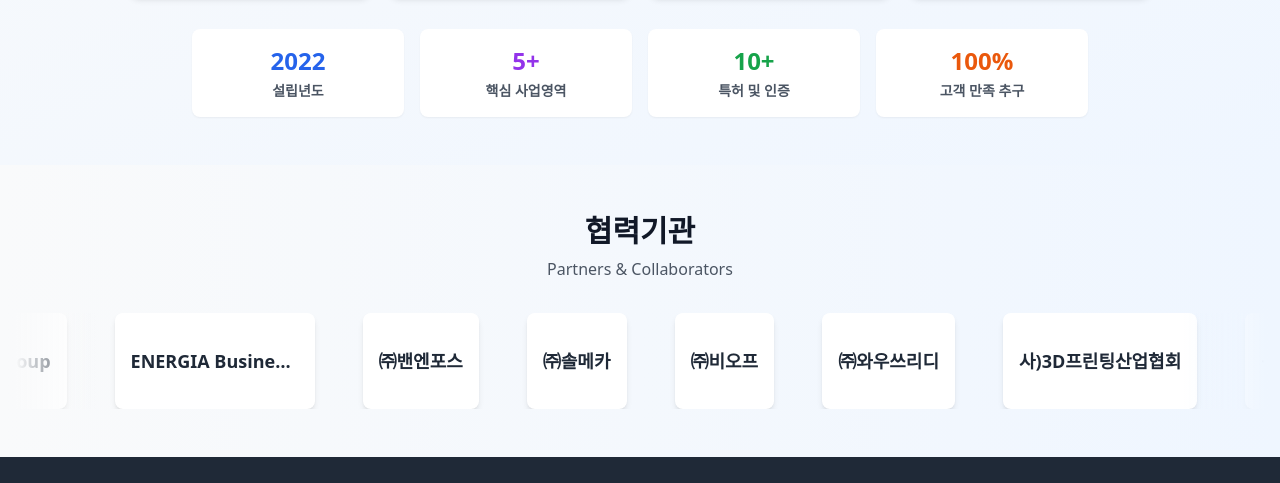
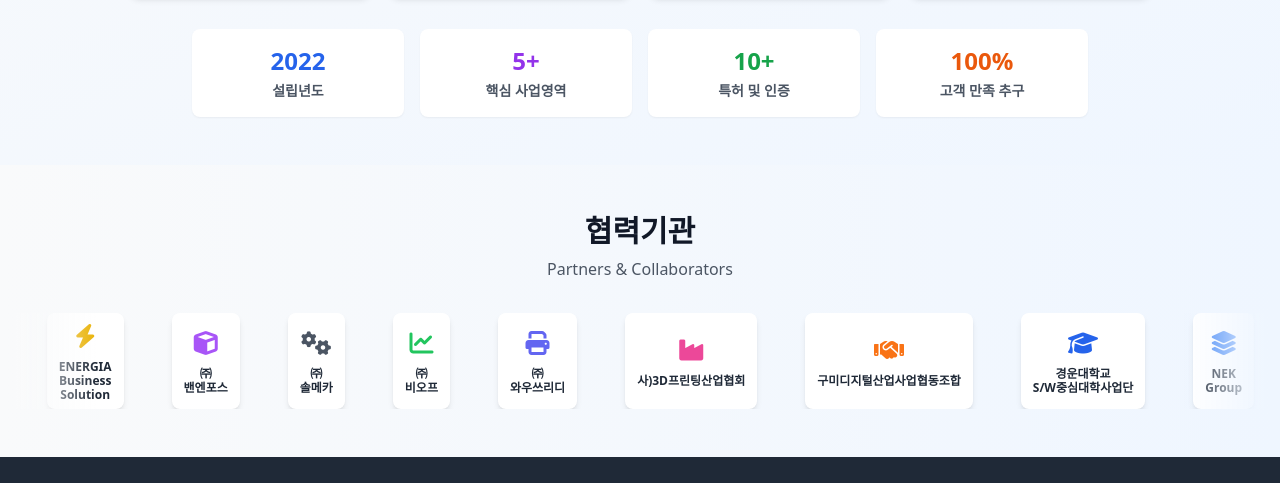
Before and after one commit to seojeongju/Homepage_HumanIT, a website: page index.html in a window 1280 px wide. Shown: the part 2117-2600 px from the top of the page. Drawn offline with nearby package versions, Linux system fonts and the light colour scheme.

Commit message:
feat(ui): Add icons and reduce font size for partner cards
- Added unique icons for each partner organization:
  * NEK Group: layer-group (blue)
  * ENERGIA: bolt (yellow)
  * Van&Force: cube (purple)
  * Solmeca: cogs (gray)
  * BOP: chart-line (green)
  * Wow3D: print (indigo)
  * 3D Printing Association: industry (pink)
  * Gumi Digital: handshake (orange)
  * Kyungwoon Univ: graduation-cap (blue)
- Reduced font size to 0.75rem (12px) for better fit
- Changed layout from horizontal to vertical (flex-col)
- Icon size: 2xl (24px) with color coding
- Font weight: bold to semibold for better readability
- Added gap-2 between icon and text
- All partner names now fully visible without wrapping

```diff
--- a/index.html
+++ b/index.html
@@ -728,61 +728,79 @@ animation-play-state: paused;
 <!-- 스크롤 애니메이션 -->
 <div class="partners-scroll flex items-center gap-12">
 <!-- 첫 번째 세트 -->
-<div class="flex items-center justify-center w-[200px] h-24 bg-white rounded-lg shadow-md px-4 hover:shadow-xl transition">
-<span class="partner-name text-gray-800 font-bold whitespace-nowrap">NEK Group</span>
+<div class="flex flex-col items-center justify-center w-[200px] h-24 bg-white rounded-lg shadow-md px-3 hover:shadow-xl transition gap-2">
+<i class="fas fa-layer-group text-blue-500 text-2xl"></i>
+<span class="partner-name text-gray-800 font-semibold">NEK Group</span>
 </div>
-<div class="flex items-center justify-center w-[200px] h-24 bg-white rounded-lg shadow-md px-4 hover:shadow-xl transition">
-<span class="partner-name text-gray-800 font-bold whitespace-nowrap">ENERGIA Business Solution</span>
+<div class="flex flex-col items-center justify-center w-[200px] h-24 bg-white rounded-lg shadow-md px-3 hover:shadow-xl transition gap-2">
+<i class="fas fa-bolt text-yellow-500 text-2xl"></i>
+<span class="partner-name text-gray-800 font-semibold">ENERGIA Business Solution</span>
 </div>
-<div class="flex items-center justify-center w-[200px] h-24 bg-white rounded-lg shadow-md px-4 hover:shadow-xl transition">
-<span class="partner-name text-gray-800 font-bold whitespace-nowrap">㈜밴엔포스</span>
+<div class="flex flex-col items-center justify-center w-[200px] h-24 bg-white rounded-lg shadow-md px-3 hover:shadow-xl transition gap-2">
+<i class="fas fa-cube text-purple-500 text-2xl"></i>
+<span class="partner-name text-gray-800 font-semibold">㈜밴엔포스</span>
 </div>
-<div class="flex items-center justify-center w-[200px] h-24 bg-white rounded-lg shadow-md px-4 hover:shadow-xl transition">
-<span class="partner-name text-gray-800 font-bold whitespace-nowrap">㈜솔메카</span>
+<div class="flex flex-col items-center justify-center w-[200px] h-24 bg-white rounded-lg shadow-md px-3 hover:shadow-xl transition gap-2">
+<i class="fas fa-cogs text-gray-600 text-2xl"></i>
+<span class="partner-name text-gray-800 font-semibold">㈜솔메카</span>
 </div>
-<div class="flex items-center justify-center w-[200px] h-24 bg-white rounded-lg shadow-md px-4 hover:shadow-xl transition">
-<span class="partner-name text-gray-800 font-bold whitespace-nowrap">㈜비오프</span>
+<div class="flex flex-col items-center justify-center w-[200px] h-24 bg-white rounded-lg shadow-md px-3 hover:shadow-xl transition gap-2">
+<i class="fas fa-chart-line text-green-500 text-2xl"></i>
+<span class="partner-name text-gray-800 font-semibold">㈜비오프</span>
 </div>
-<div class="flex items-center justify-center w-[200px] h-24 bg-white rounded-lg shadow-md px-4 hover:shadow-xl transition">
-<span class="partner-name text-gray-800 font-bold whitespace-nowrap">㈜와우쓰리디</span>
+<div class="flex flex-col items-center justify-center w-[200px] h-24 bg-white rounded-lg shadow-md px-3 hover:shadow-xl transition gap-2">
+<i class="fas fa-print text-indigo-500 text-2xl"></i>
+<span class="partner-name text-gray-800 font-semibold">㈜와우쓰리디</span>
 </div>
-<div class="flex items-center justify-center w-[200px] h-24 bg-white rounded-lg shadow-md px-4 hover:shadow-xl transition">
-<span class="partner-name text-gray-800 font-bold whitespace-nowrap">사)3D프린팅산업협회</span>
+<div class="flex flex-col items-center justify-center w-[200px] h-24 bg-white rounded-lg shadow-md px-3 hover:shadow-xl transition gap-2">
+<i class="fas fa-industry text-pink-500 text-2xl"></i>
+<span class="partner-name text-gray-800 font-semibold">사)3D프린팅산업협회</span>
 </div>
-<div class="flex items-center justify-center w-[200px] h-24 bg-white rounded-lg shadow-md px-4 hover:shadow-xl transition">
-<span class="partner-name text-gray-800 font-bold whitespace-nowrap">구미디지털산업사업협동조합</span>
+<div class="flex flex-col items-center justify-center w-[200px] h-24 bg-white rounded-lg shadow-md px-3 hover:shadow-xl transition gap-2">
+<i class="fas fa-handshake text-orange-500 text-2xl"></i>
+<span class="partner-name text-gray-800 font-semibold">구미디지털산업사업협동조합</span>
 </div>
-<div class="flex items-center justify-center w-[200px] h-24 bg-white rounded-lg shadow-md px-4 hover:shadow-xl transition">
-<span class="partner-name text-gray-800 font-bold whitespace-nowrap">경운대학교 S/W중심대학사업단</span>
+<div class="flex flex-col items-center justify-center w-[200px] h-24 bg-white rounded-lg shadow-md px-3 hover:shadow-xl transition gap-2">
+<i class="fas fa-graduation-cap text-blue-600 text-2xl"></i>
+<span class="partner-name text-gray-800 font-semibold">경운대학교 S/W중심대학사업단</span>
 </div>
 
 <!-- 두 번째 세트 (무한 스크롤용 복제) -->
-<div class="flex items-center justify-center w-[200px] h-24 bg-white rounded-lg shadow-md px-4 hover:shadow-xl transition">
-<span class="partner-name text-gray-800 font-bold whitespace-nowrap">NEK Group</span>
+<div class="flex flex-col items-center justify-center w-[200px] h-24 bg-white rounded-lg shadow-md px-3 hover:shadow-xl transition gap-2">
+<i class="fas fa-layer-group text-blue-500 text-2xl"></i>
+<span class="partner-name text-gray-800 font-semibold">NEK Group</span>
 </div>
-<div class="flex items-center justify-center w-[200px] h-24 bg-white rounded-lg shadow-md px-4 hover:shadow-xl transition">
-<span class="partner-name text-gray-800 font-bold whitespace-nowrap">ENERGIA Business Solution</span>
+<div class="flex flex-col items-center justify-center w-[200px] h-24 bg-white rounded-lg shadow-md px-3 hover:shadow-xl transition gap-2">
+<i class="fas fa-bolt text-yellow-500 text-2xl"></i>
+<span class="partner-name text-gray-800 font-semibold">ENERGIA Business Solution</span>
 </div>
-<div class="flex items-center justify-center w-[200px] h-24 bg-white rounded-lg shadow-md px-4 hover:shadow-xl transition">
-<span class="partner-name text-gray-800 font-bold whitespace-nowrap">㈜밴엔포스</span>
+<div class="flex flex-col items-center justify-center w-[200px] h-24 bg-white rounded-lg shadow-md px-3 hover:shadow-xl transition gap-2">
+<i class="fas fa-cube text-purple-500 text-2xl"></i>
+<span class="partner-name text-gray-800 font-semibold">㈜밴엔포스</span>
 </div>
-<div class="flex items-center justify-center w-[200px] h-24 bg-white rounded-lg shadow-md px-4 hover:shadow-xl transition">
-<span class="partner-name text-gray-800 font-bold whitespace-nowrap">㈜솔메카</span>
+<div class="flex flex-col items-center justify-center w-[200px] h-24 bg-white rounded-lg shadow-md px-3 hover:shadow-xl transition gap-2">
+<i class="fas fa-cogs text-gray-600 text-2xl"></i>
+<span class="partner-name text-gray-800 font-semibold">㈜솔메카</span>
 </div>
-<div class="flex items-center justify-center w-[200px] h-24 bg-white rounded-lg shadow-md px-4 hover:shadow-xl transition">
-<span class="partner-name text-gray-800 font-bold whitespace-nowrap">㈜비오프</span>
+<div class="flex flex-col items-center justify-center w-[200px] h-24 bg-white rounded-lg shadow-md px-3 hover:shadow-xl transition gap-2">
+<i class="fas fa-chart-line text-green-500 text-2xl"></i>
+<span class="partner-name text-gray-800 font-semibold">㈜비오프</span>
 </div>
-<div class="flex items-center justify-center w-[200px] h-24 bg-white rounded-lg shadow-md px-4 hover:shadow-xl transition">
-<span class="partner-name text-gray-800 font-bold whitespace-nowrap">㈜와우쓰리디</span>
+<div class="flex flex-col items-center justify-center w-[200px] h-24 bg-white rounded-lg shadow-md px-3 hover:shadow-xl transition gap-2">
+<i class="fas fa-print text-indigo-500 text-2xl"></i>
+<span class="partner-name text-gray-800 font-semibold">㈜와우쓰리디</span>
 </div>
-<div class="flex items-center justify-center w-[200px] h-24 bg-white rounded-lg shadow-md px-4 hover:shadow-xl transition">
-<span class="partner-name text-gray-800 font-bold whitespace-nowrap">사)3D프린팅산업협회</span>
+<div class="flex flex-col items-center justify-center w-[200px] h-24 bg-white rounded-lg shadow-md px-3 hover:shadow-xl transition gap-2">
+<i class="fas fa-industry text-pink-500 text-2xl"></i>
+<span class="partner-name text-gray-800 font-semibold">사)3D프린팅산업협회</span>
 </div>
-<div class="flex items-center justify-center w-[200px] h-24 bg-white rounded-lg shadow-md px-4 hover:shadow-xl transition">
-<span class="partner-name text-gray-800 font-bold whitespace-nowrap">구미디지털산업사업협동조합</span>
+<div class="flex flex-col items-center justify-center w-[200px] h-24 bg-white rounded-lg shadow-md px-3 hover:shadow-xl transition gap-2">
+<i class="fas fa-handshake text-orange-500 text-2xl"></i>
+<span class="partner-name text-gray-800 font-semibold">구미디지털산업사업협동조합</span>
 </div>
-<div class="flex items-center justify-center w-[200px] h-24 bg-white rounded-lg shadow-md px-4 hover:shadow-xl transition">
-<span class="partner-name text-gray-800 font-bold whitespace-nowrap">경운대학교 S/W중심대학사업단</span>
+<div class="flex flex-col items-center justify-center w-[200px] h-24 bg-white rounded-lg shadow-md px-3 hover:shadow-xl transition gap-2">
+<i class="fas fa-graduation-cap text-blue-600 text-2xl"></i>
+<span class="partner-name text-gray-800 font-semibold">경운대학교 S/W중심대학사업단</span>
 </div>
 </div>
 </div>
@@ -808,11 +826,11 @@ animation-play-state: paused;
 }
 
 .partner-name {
-  font-size: clamp(0.75rem, 2vw, 1.125rem);
+  font-size: 0.75rem;
   max-width: 100%;
-  overflow: hidden;
-  text-overflow: ellipsis;
-  display: inline-block;
+  text-align: center;
+  line-height: 1.2;
+  word-break: keep-all;
 }
 </style>
 
```
